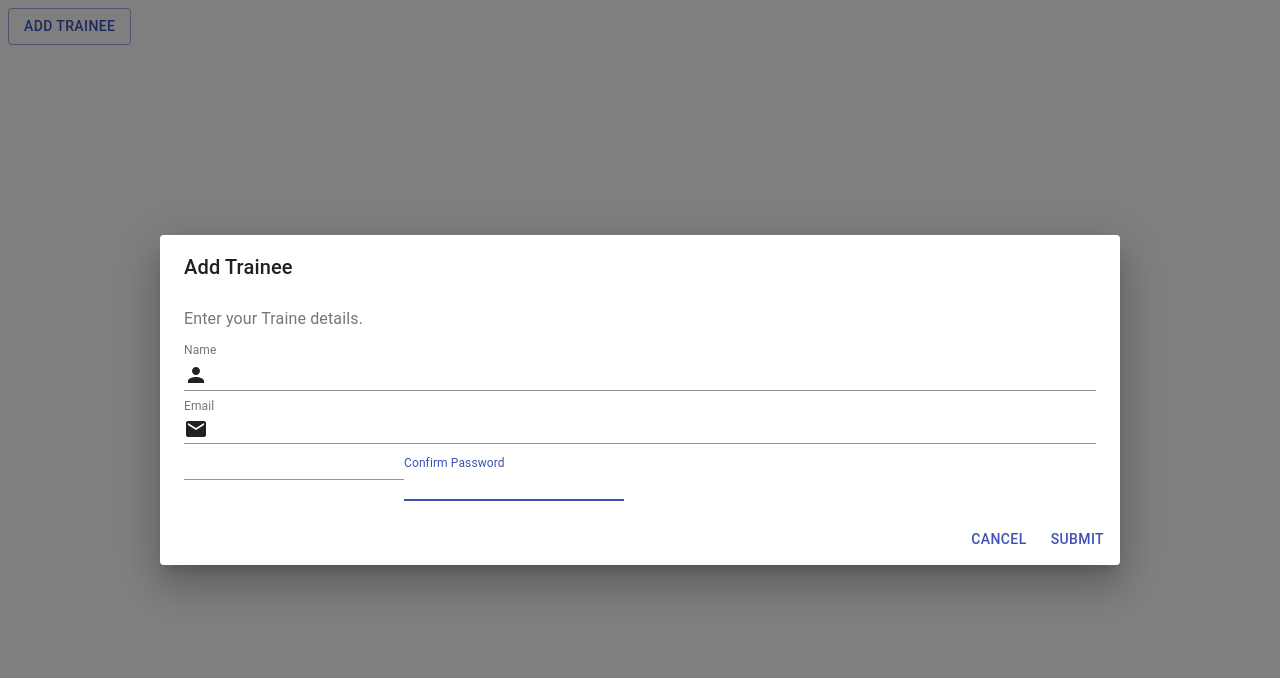
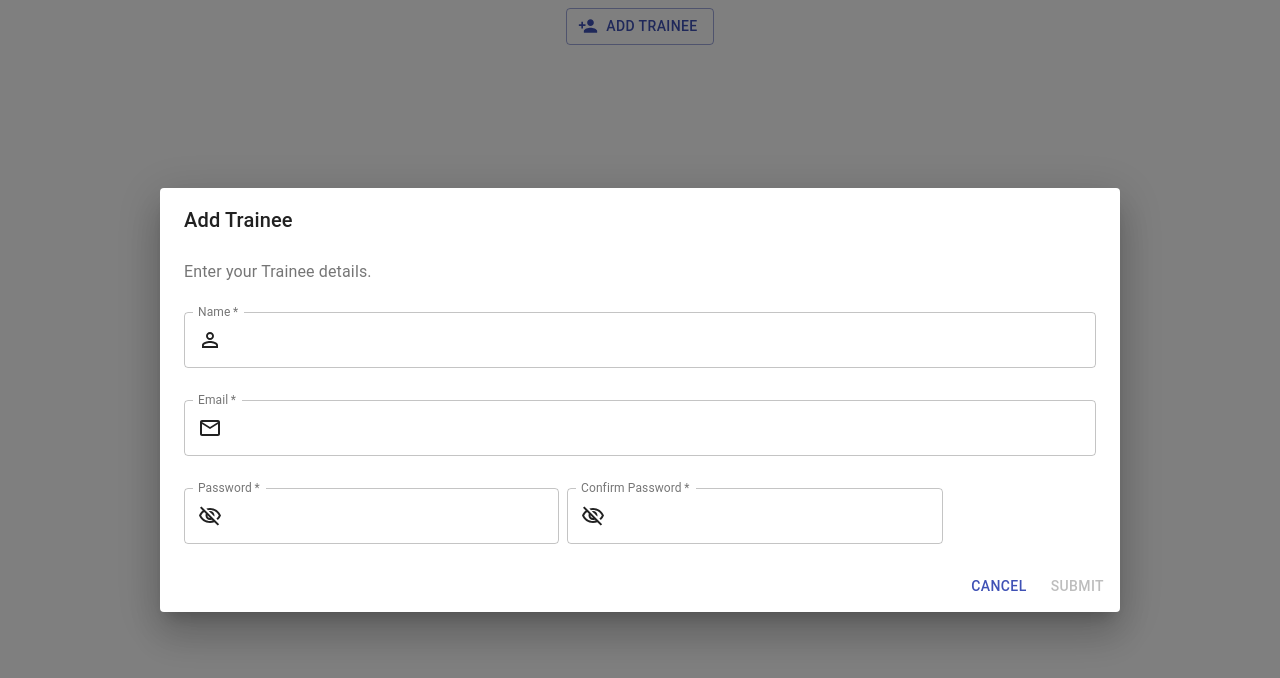
Before and after one commit to Aviral-swa/javascript-client, a React (Create React App) app: page / in a window 1280 px wide. Both pictures are taken after a click on the button "ADD TRAINEE". Shown: the top 678 px of the page. Built offline with nearby package versions, Linux system fonts and the light colour scheme.

Commit message:
feat: add validations and styling(#40835)

```diff
--- a/src/pages/Trainee/Trainee.jsx
+++ b/src/pages/Trainee/Trainee.jsx
@@ -1,11 +1,7 @@
 import React, { useState } from 'react';
 import Button from '@material-ui/core/Button';
-// import TextField from '@material-ui/core/TextField';
-// import Dialog from '@material-ui/core/Dialog';
-// import DialogActions from '@material-ui/core/DialogActions';
-// import DialogContent from '@material-ui/core/DialogContent';
-// import DialogContentText from '@material-ui/core/DialogContentText';
-// import DialogTitle from '@material-ui/core/DialogTitle';
+import PersonAddIcon from '@material-ui/icons/PersonAdd';
+import { Grid } from '@material-ui/core';
 import { AddDialog } from './components';
 
 const FormDialog = () => {
@@ -15,44 +11,31 @@ const FormDialog = () => {
     setOpen(true);
   };
 
+  const handleSumbit = (state) => (
+    console.log(state)
+  );
+
   const handleClose = () => {
     setOpen(false);
   };
 
   return (
     <div>
-      <Button variant="outlined" color="primary" onClick={handleClickOpen}>
-        Add Trainee
-      </Button>
+      <Grid container justify="center">
+        <Button
+          variant="outlined"
+          color="primary"
+          startIcon={<PersonAddIcon />}
+          onClick={handleClickOpen}
+        >
+          Add Trainee
+        </Button>
+      </Grid>
       <AddDialog
         open={open}
         onClose={handleClose}
-        onSubmit={handleClose}
+        onSubmit={handleSumbit}
       />
-      {/* <Dialog open={open} onClose={handleClose} aria-labelledby="form-dialog-title">
-        <DialogTitle id="form-dialog-title">Test</DialogTitle>
-        <DialogContent>
-          <DialogContentText>
-            Testing 123...
-          </DialogContentText>
-          <TextField
-            autoFocus
-            margin="dense"
-            id="name"
-            label="Name"
-            type="text"
-            fullWidth
-          />
-        </DialogContent>
-        <DialogActions>
-          <Button onClick={handleClose} color="primary">
-            Cancel
-          </Button>
-          <Button onClick={handleClose} color="primary">
-            Submit
-          </Button>
-        </DialogActions>
-      </Dialog> */}
     </div>
   );
 };
--- a/src/pages/Trainee/components/AddDialog/AddDialog.jsx
+++ b/src/pages/Trainee/components/AddDialog/AddDialog.jsx
@@ -1,107 +1,173 @@
 import React, { useState } from 'react';
 import { bool, func } from 'prop-types';
 import Button from '@material-ui/core/Button';
-import TextField from '@material-ui/core/TextField';
-import Dialog from '@material-ui/core/Dialog';
-import DialogActions from '@material-ui/core/DialogActions';
-import DialogContent from '@material-ui/core/DialogContent';
-import DialogContentText from '@material-ui/core/DialogContentText';
-import DialogTitle from '@material-ui/core/DialogTitle';
-import InputAdornment from '@material-ui/core/InputAdornment';
-import PersonIcon from '@material-ui/icons/Person';
-import EmailIcon from '@material-ui/icons/Email';
-import Visibility from '@material-ui/icons/Visibility';
-import VisibilityOff from '@material-ui/icons/VisibilityOff';
-import IconButton from '@material-ui/core/IconButton';
+import {
+  Dialog, DialogActions, Grid, TextField, DialogContent,
+  DialogContentText, DialogTitle, InputAdornment,
+} from '@material-ui/core';
+import VisibilityOffOutlinedIcon from '@material-ui/icons/VisibilityOffOutlined';
+import PersonOutlineIcon from '@material-ui/icons/PersonOutline';
+import EmailOutlinedIcon from '@material-ui/icons/EmailOutlined';
+import * as yup from 'yup';
 
 const AddDialog = (props) => {
   const { open, onClose, onSubmit } = props;
 
-  const [values, setValues] = useState({
+  const [state, setState] = useState({
+    name: '',
+    email: '',
     password: '',
-    showPassword: false,
+    confirmPassword: '',
   });
 
-  const handleClickShowPassword = () => {
-    setValues({ ...values, showPassword: !values.showPassword });
+  const [touched, setTouched] = useState({
+    name: false,
+    email: false,
+    password: false,
+    confirmPassword: false,
+  });
+
+  const handleChange = (field) => (event) => {
+    setState({ ...state, [field]: event.target.value });
   };
 
-  const handleChange = (prop) => (event) => {
-    setValues({ ...values, [prop]: event.target.value });
+  const handleBlur = (field) => {
+    setTouched({ ...touched, [field]: true });
   };
+
+  const schema = yup.object().shape({
+    name: yup.string().required('Name is a required field').min(3, 'Min 3 characters'),
+    email: yup.string().email('Enter valid email')
+      .required('Email is a required field'),
+    password: yup.string()
+      .required('Password is a required field')
+      .matches(
+        /^(?=.*?[A-Z])(?=.*?[a-z])(?=.*?[0-9])(?=.*?[#?!@$%^&*-]).{8,}$/g,
+        'Must Contain 8 Characters, One Uppercase, One Lowercase, One Number and one special case Character',
+      ),
+    confirmPassword: yup.string()
+      .oneOf([yup.ref('password'), null], 'Passwords must match')
+      .required('Confirm Password is a required field'),
+  });
+
+  const hasErrors = () => {
+    try {
+      schema.validateSync(state);
+    } catch (err) {
+      return true;
+    }
+    return false;
+  };
+
+  const isTouched = () => {
+    const {
+      name, email, password, confirmPassword,
+    } = touched;
+    if (name || email || password || confirmPassword) {
+      return true;
+    }
+    return false;
+  };
+  const getError = (field) => {
+    if (touched[field] && hasErrors()) {
+      try {
+        schema.validateSyncAt(field, state);
+      } catch (err) {
+        return err.message;
+      }
+    }
+    return null;
+  };
+
+  const renderFormField = ({
+    label, type, icon, field,
+  }) => (
+    <TextField
+      error={!!getError(field)}
+      required
+      variant="outlined"
+      margin="normal"
+      label={label}
+      type={type}
+      fullWidth
+      helperText={getError(field)}
+      onChange={handleChange(field)}
+      onBlur={() => handleBlur(field)}
+      InputProps={{
+        startAdornment: (
+          <InputAdornment position="start">
+            {icon}
+          </InputAdornment>
+        ),
+      }}
+    />
+  );
 
   return (
     <div>
-      <Dialog open={open} fullWidth maxWidth="md" onClose={onClose} aria-labelledby="form-dialog-title">
+      <Dialog open={open} fullWidth maxWidth="md" onClose={onClose}>
         <DialogTitle id="form-dialog-title">Add Trainee</DialogTitle>
         <DialogContent>
           <DialogContentText>
-            Enter your Traine  details.
+            Enter your Trainee details.
           </DialogContentText>
-          <TextField
-            varient="outlined"
-            id="name"
-            label="Name"
-            type="text"
-            fullWidth
-            InputProps={{
-              startAdornment: (
-                <InputAdornment position="start">
-                  <PersonIcon />
-                </InputAdornment>
-              ),
-            }}
-          />
-          <TextField
-            autoFocus
-            margin="dense"
-            id="email"
-            label="Email"
-            type="email"
-            fullWidth
-            InputProps={{
-              startAdornment: (
-                <InputAdornment position="start">
-                  <EmailIcon />
-                </InputAdornment>
-              ),
-            }}
-          />
-          <TextField
-            // autoFocus
-            // margin="dense"
-            // id="password"
-            // label="Password"
-            // type="password"
-            id="standard-adornment-password"
-            type={values.showPassword ? 'text' : 'password'}
-            value={values.password}
-            onChange={handleChange('password')}
-            endAdornment={(
-              <InputAdornment position="end">
-                <IconButton
-                  aria-label="toggle password visibility"
-                  onClick={handleClickShowPassword}
-                >
-                  {values.showPassword ? <Visibility /> : <VisibilityOff />}
-                </IconButton>
-              </InputAdornment>
-            )}
-
-          />
-          <TextField
-            autoFocus
-            margin="dense"
-            id="confirmPassword"
-            label="Confirm Password"
-            type="password"
-          />
+          <div>
+            <Grid container spacing={1}>
+              <Grid item md={12}>
+                {
+                  renderFormField({
+                    label: 'Name',
+                    field: 'name',
+                    type: 'text',
+                    icon: <PersonOutlineIcon />,
+                  })
+                }
+              </Grid>
+              <Grid item md={12}>
+                {
+                  renderFormField({
+                    label: 'Email',
+                    field: 'email',
+                    type: 'Email',
+                    icon: <EmailOutlinedIcon />,
+                  })
+                }
+              </Grid>
+              <Grid item md={5}>
+                {
+                  renderFormField({
+                    label: 'Password',
+                    field: 'password',
+                    type: 'password',
+                    icon: <VisibilityOffOutlinedIcon />,
+                  })
+                }
+              </Grid>
+              <Grid item md={5}>
+                {
+                  renderFormField({
+                    label: 'Confirm Password',
+                    field: 'confirmPassword',
+                    type: 'password',
+                    icon: <VisibilityOffOutlinedIcon />,
+                  })
+                }
+              </Grid>
+            </Grid>
+          </div>
         </DialogContent>
         <DialogActions>
-          <Button onClick={onClose} color="primary">
+          <Button
+            onClick={onClose}
+            color="primary"
+          >
             Cancel
           </Button>
-          <Button onClick={onSubmit} color="primary">
+          <Button
+            disabled={(hasErrors()) || !isTouched()}
+            onClick={() => onSubmit(state)}
+            color="primary"
+          >
             Submit
           </Button>
         </DialogActions>
```
